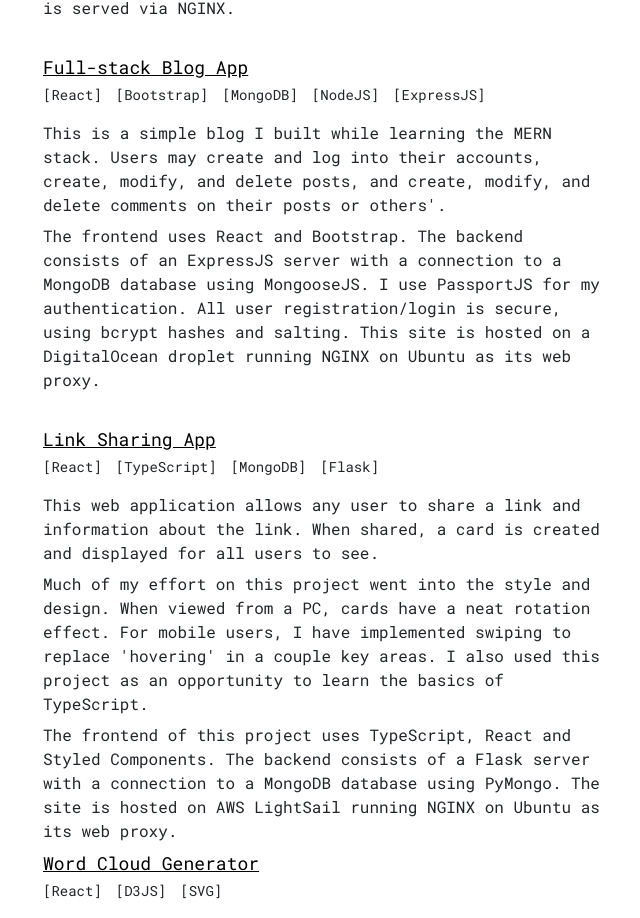
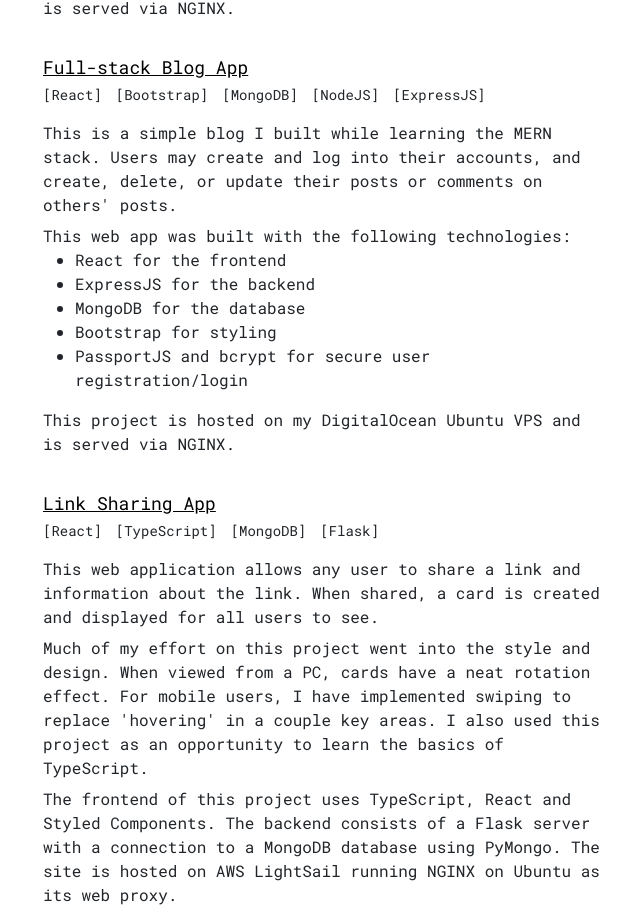
Before and after one commit to jarmeister99/portfolio, a React (Create React App) app: page / in a window 1280 px wide. Shown: the part 1119-2037 px from the top of the page, without its empty margins (318-958 px from the left). Built offline with nearby package versions, Linux system fonts and the light colour scheme.

Commit message:
updated blog website entry to make it more readable

```diff
--- a/src/components/Section/sections/Projects.tsx
+++ b/src/components/Section/sections/Projects.tsx
@@ -36,12 +36,21 @@
                 <span>[ExpressJS]</span>
             </TagContainer>
             <CloseParagraph fontSize={0}>
-                This is a simple blog I built while learning the MERN stack. Users may create and log into their accounts, create, modify, and delete posts, and create, modify, and delete comments
-                on their posts or others'.
+                This is a simple blog I built while learning the MERN stack. Users may create and log into their accounts, and create,
+                delete, or update their posts or comments on others' posts.
             </CloseParagraph>
             <CloseParagraph fontSize={0} spacing={1}>
-                The frontend uses React and Bootstrap. The backend consists of an ExpressJS server with a connection to a MongoDB database using MongooseJS. I use PassportJS for my authentication.
-                All user registration/login is secure, using bcrypt hashes and salting. This site is hosted on a DigitalOcean droplet running NGINX on Ubuntu as its web proxy.
+                This web app was built with the following technologies:
+                <ul>
+                    <li>React for the frontend</li>
+                    <li>ExpressJS for the backend</li>
+                    <li>MongoDB for the database</li>
+                    <li>Bootstrap for styling</li>
+                    <li>PassportJS and bcrypt for secure user registration/login</li>
+                </ul>
+            </CloseParagraph>
+            <CloseParagraph fontSize={0} spacing={1}>
+                This project is hosted on my DigitalOcean Ubuntu VPS and is served via NGINX.
             </CloseParagraph>
             <br/>
             <CloseParagraph fontSize={1}><FancyLink href="https://share.jaredfoster.dev">Link Sharing App</FancyLink></CloseParagraph>
```
